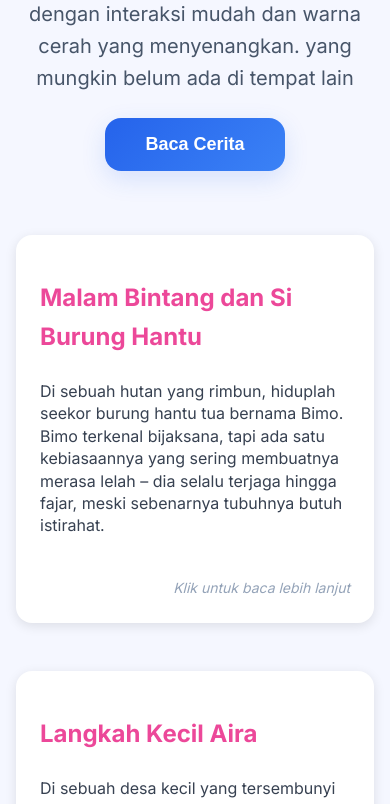
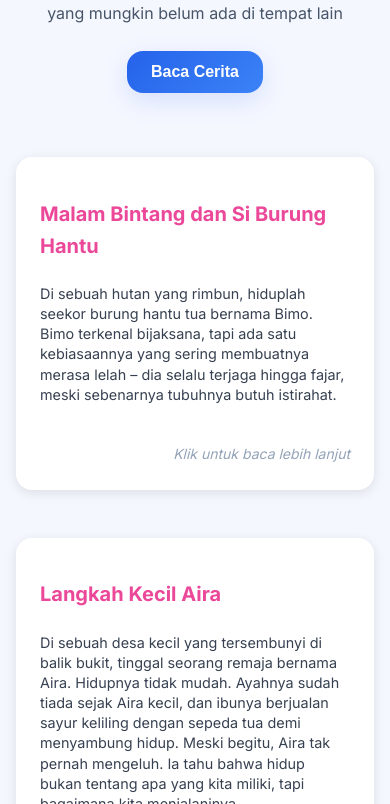
Before and after one commit to af-aristoteles/Cerita_Dongeng, a plain HTML site: page index.html in a window 390 px wide. Shown: the part 315-1119 px from the top of the page. Drawn offline with Linux system fonts and the light colour scheme.

Commit message:
Update style.css

```diff
--- a/style.css
+++ b/style.css
@@ -274,13 +274,24 @@ section#contact a {
 }
 
   /* Responsive adjustments */
-@media (max-width: 640px) {
-    .hero h1 {
-      font-size: 2.75rem;
+    @media (max-width: 768px) {
+        .hero h1 {
+            font-size: 2.5rem;
+        }
+        .hero p {
+            font-size: 1rem;
+        }
+        .btn-primary {
+            padding: 12px 24px;
+            font-size: 1rem;
+        }
+        .stories {
+            grid-template-columns: repeat(auto-fit, minmax(240px, 1fr));
+        }
+        .story-title {
+            font-size: 1.25rem;
+        }
+        .story-snippet {
+            font-size: 0.9rem;
+        }
     }
-    .modal-content {
-      max-width: 100%;
-      max-height: 90vh;
-      padding: var(--spacing-lg);
-    }
-}
```
